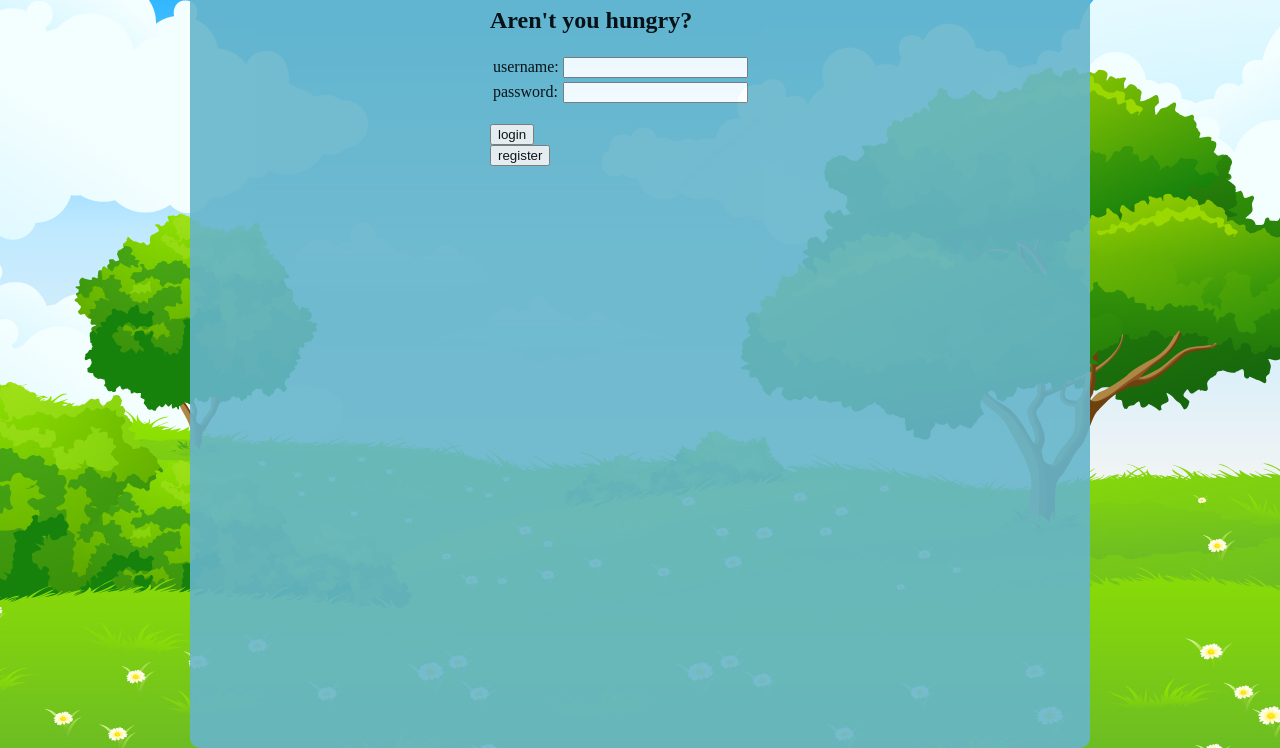
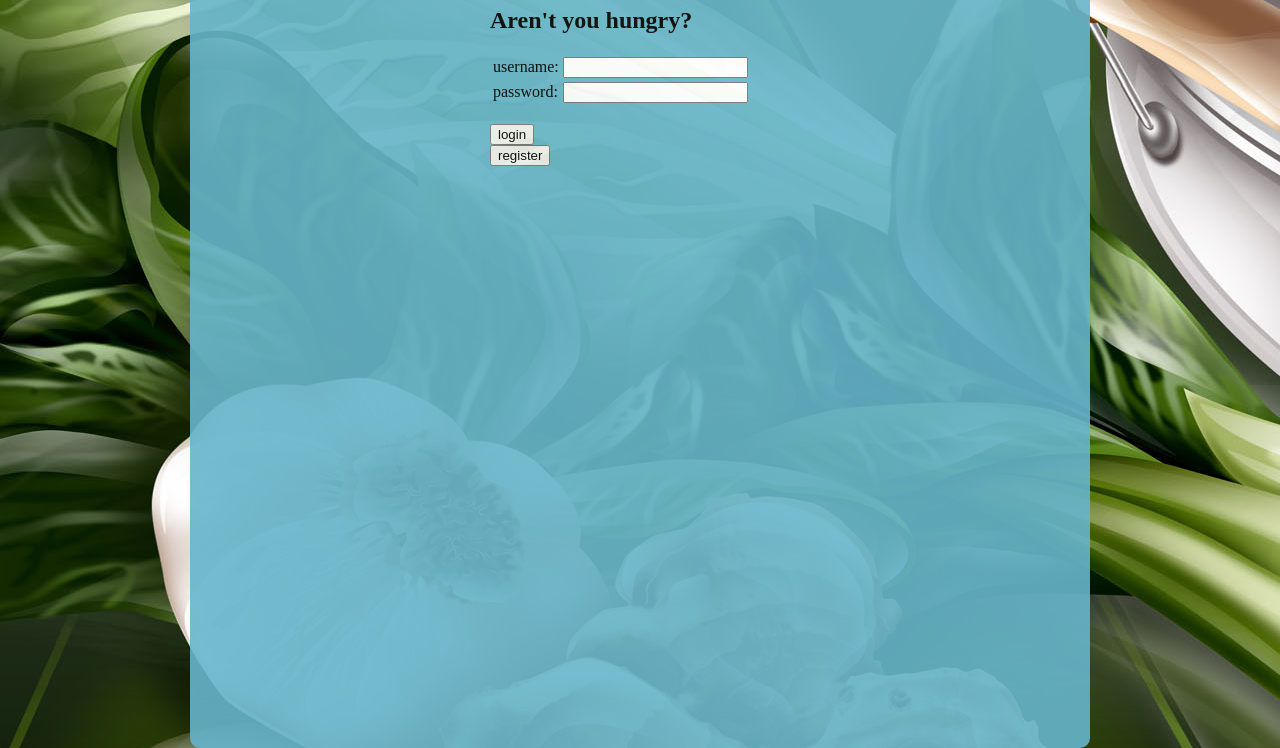
Before and after one commit to wertyuu/Mcgill-U1-Assignments, a plain HTML site: page COMP206/foodfeed/index2.html in a window 1280 px wide. Shown: the part 135-883 px from the top of the page. Drawn offline with Linux system fonts and the light colour scheme.

Commit message:
CHANGED background

```diff
--- a/COMP206/foodfeed/Mystyle.css
+++ b/COMP206/foodfeed/Mystyle.css
@@ -41,7 +41,7 @@ nav#menu img {
 }
 
 body {
-    background-image: url('back.jpg');
+    background-image: url('back2.jpg');
     height: 100%;
 }
 
```
Also changed, not shown: COMP206/foodfeed/back2.jpg (added).
